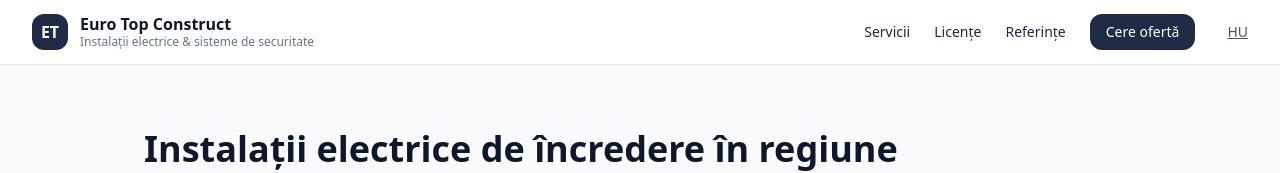
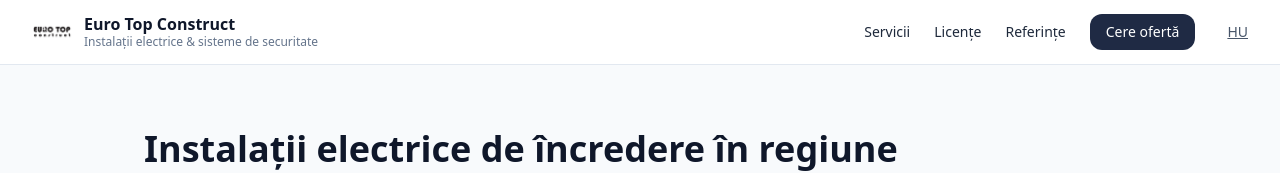
Before and after one commit to etcelectrice-site/etcelectrice-site, a Next.js app: page / in a window 1280 px wide. Shown: the top 173 px of the page. Built offline with nearby package versions, Linux system fonts and the light colour scheme.

Commit message:
Update Navbar.tsx

```diff
--- a/components/Navbar.tsx
+++ b/components/Navbar.tsx
@@ -10,8 +10,14 @@ export function Navbar({ isHU }: NavbarProps) {
     <header className="w-full border-b border-slate-200 bg-white/90 backdrop-blur sticky top-0 z-40">
       <div className="max-w-7xl mx-auto px-4 sm:px-6 lg:px-8 h-16 flex items-center justify-between">
         <div className="flex items-center gap-3">
-          <div className="w-9 h-9 rounded-xl bg-brand grid place-items-center text-white font-bold">
-            ET
+  <div className="relative w-10 h-10">
+    <Image
+      src="/logo WEB.jpg"
+      alt="Euro Top Construct logo"
+      fill
+      className="object-contain rounded-xl"
+      priority
+    />
   </div>
   <div className="leading-tight">
     <div className="font-semibold text-slate-900">Euro Top Construct</div>
```
Lines whose indentation alone changed are shown as unchanged.
